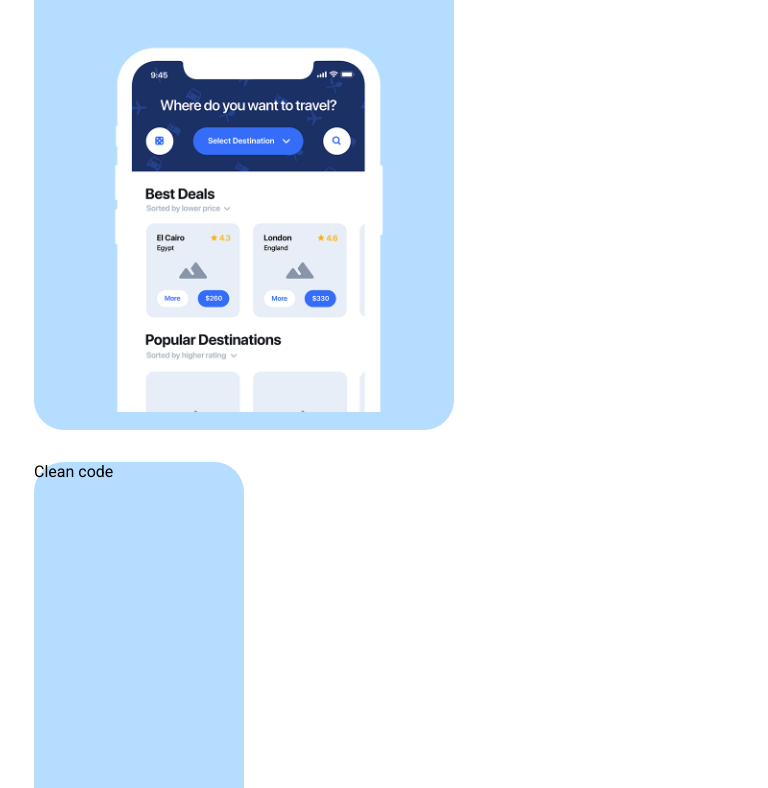
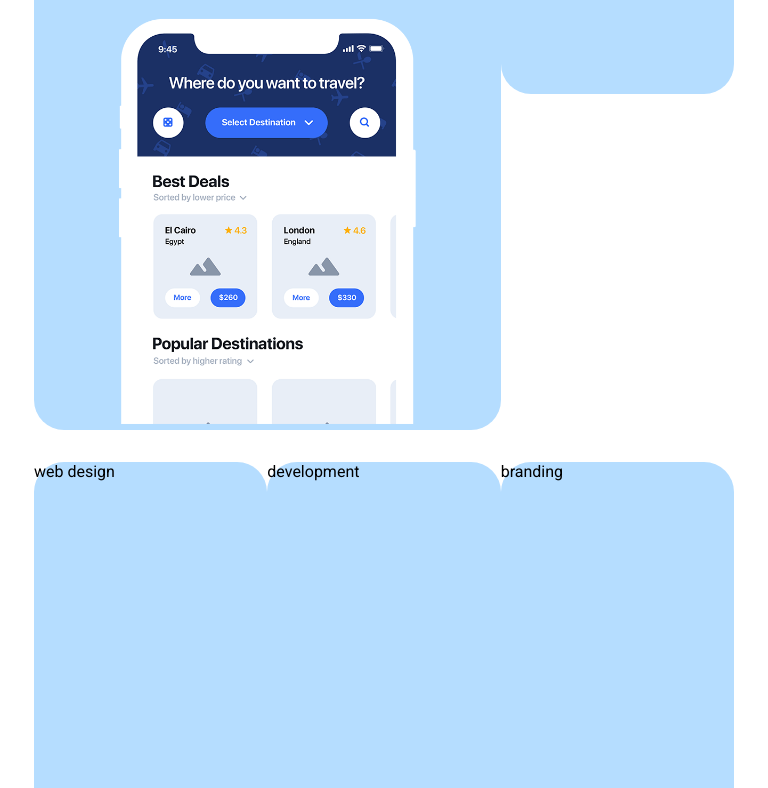
Before and after one commit to BernardoBarbucci/htmlcss-responsive-layout, a plain HTML site: page index.html in a window 768 px wide. Shown: the part 450-1238 px from the top of the page. Drawn offline with Linux system fonts and the light colour scheme.

Commit message:
aggiunta wrap e media queries del jumbo aggiustato

```diff
--- a/css/style.css
+++ b/css/style.css
@@ -19,6 +19,11 @@ body{
 /*flex-items*/
 .flex{
     display: flex;
+}
+
+.flex-wrap{
+    display: flex;
+    flex-wrap: wrap;
 }
 
 .flex-j-between{
@@ -234,16 +239,21 @@ footer .container-small h2{
         width: 700px;
     }
 
+    main .jumbotron .container {
+        display: flex;
+        flex-direction: row;
+    }
+
     main .jumbotron .container .col-blue {
-        width: calc(90% / 3);
+        width: calc(100% / 3);
     }
 
     main .jumbotron .container .col-blue:first-child {
-        width: calc(2/3 * 90%);
+        width: calc(2 / 3 * 100%);
 
     }
 
     main .jumbotron .container .col-blue:nth-child(2) {
-        width: calc(1/3 * 90%);
+        width: calc(1 / 3 * 100%);
     }
 }
--- a/index.html
+++ b/index.html
@@ -29,16 +29,18 @@
     <main>
         <!--jumbotron-->
         <section class="jumbotron">
-            <div class="container flex-d-column">
+            <div class="container flex-d-column flex-wrap">
                 <div class="col-blue">
                     <div class="left-part">
                         <h1>Get a demo application</h1>
                         <p>Lorem ipsum dolor sit, amet consectetur adipisicing elit. Cumque quidem sint quas corporis illum? Temporibus optio doloremque suscipit illo saepe repellat iste sint illum!</p>
                         <button><i class="fa-brands fa-apple"></i> App Store</button>
                     </div>
-                    <div class="left-part"><img src="./img/phone.png" alt="travel"></div>
+                    <div class="right-part"><img src="./img/phone.png" alt="travel"></div>
                 </div>
-                <div class="col-blue">Clean code</div>
+                <div class="col-blue">
+
+                </div>
                 <div class="col-blue">web design</div>
                 <div class="col-blue">development</div>
                 <div class="col-blue">branding</div>
```
